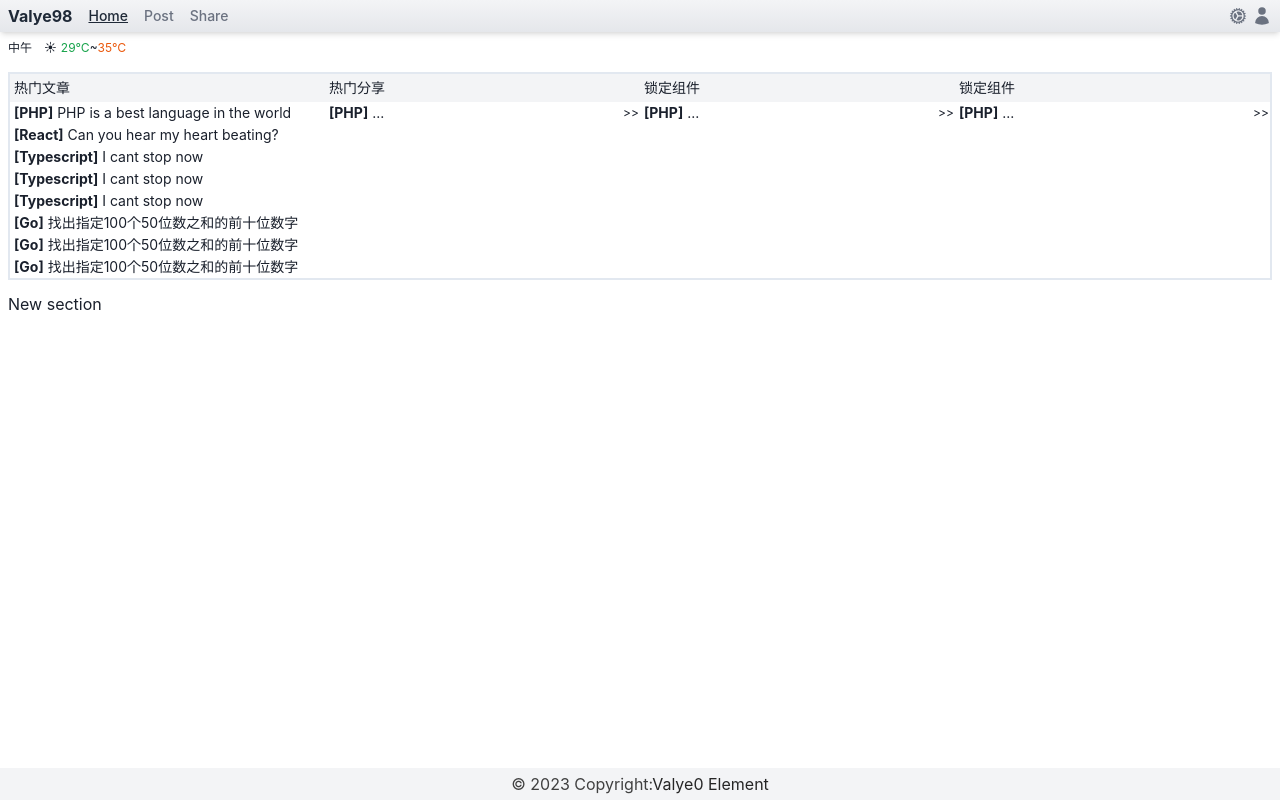
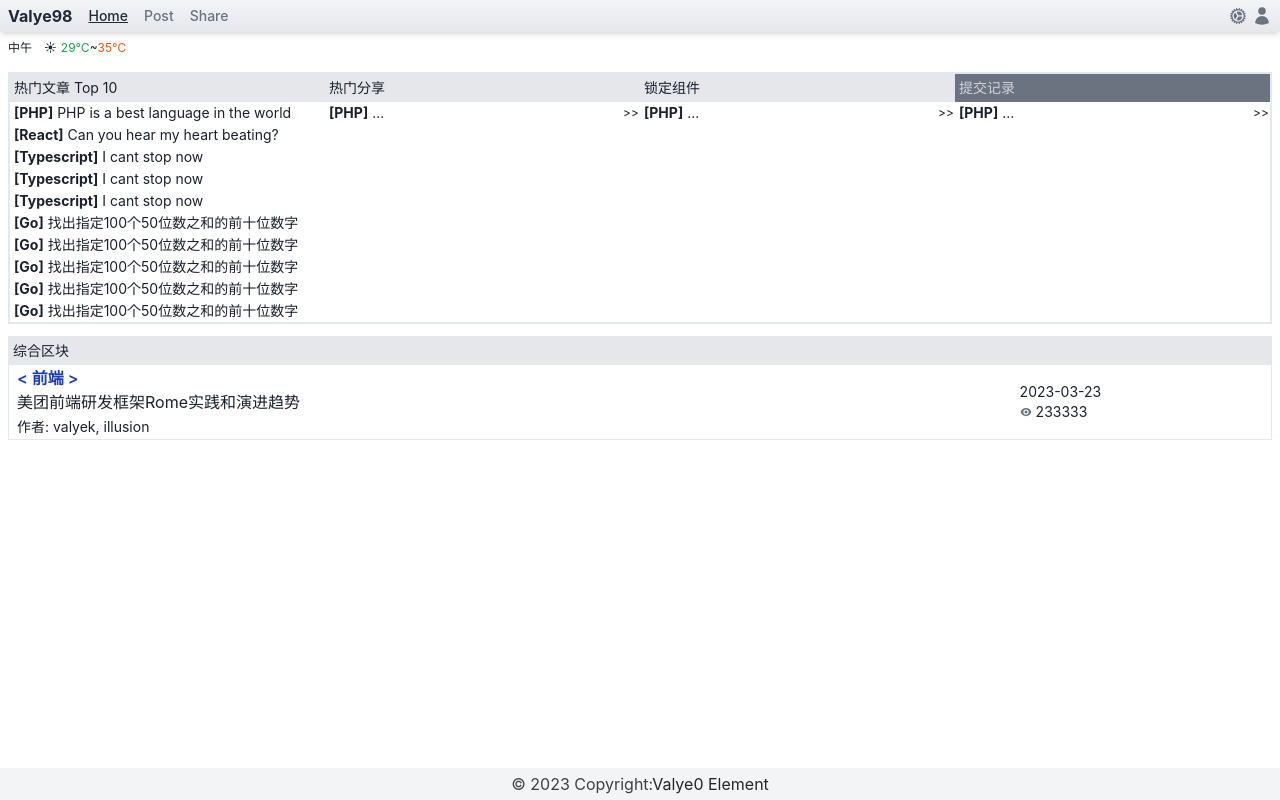
Before and after one commit to hjklchan/valyek, a React (Vite) app: page /home in a window 1280 px wide. Built offline with nearby package versions, Linux system fonts and the light colour scheme.

Commit message:
home page

```diff
--- a/src/pages/home/index.tsx
+++ b/src/pages/home/index.tsx
@@ -1,5 +1,4 @@
-import { LockClosedIcon } from "@heroicons/react/24/solid";
-import { argv0 } from "process";
+import { EyeIcon } from "@heroicons/react/24/solid";
 
 export default function() {
     const fakePosts: { id: number, category: string, title: string }[] = [
@@ -11,8 +10,8 @@ export default function() {
         { id: 7, category: "Go", title: "找出指定100个50位数之和的前十位数字" },
         { id: 8, category: "Go", title: "找出指定100个50位数之和的前十位数字" },
         { id: 9, category: "Go", title: "找出指定100个50位数之和的前十位数字" },
-        // { id: 10, category: "Go", title: "找出指定100个50位数之和的前十位数字" },
-        // { id: 11, category: "Go", title: "找出指定100个50位数之和的前十位数字" },
+        { id: 10, category: "Go", title: "找出指定100个50位数之和的前十位数字" },
+        { id: 11, category: "Go", title: "找出指定100个50位数之和的前十位数字" },
     ];
     const renderPostList = () => {
         // Loop <td> tags
@@ -32,7 +31,7 @@ export default function() {
     return <div className="space-y-3">
         <div className="grid grid-cols-4 gap-0 border-2">
             <div className="">
-                <h2 className="bg-gray-100 p-1 text-sm">热门文章</h2>
+                <h2 className="bg-gray-200 p-1 text-sm">热门文章 Top 10</h2>
                 <table className="w-full">
                     <tbody>
                         {
@@ -55,7 +54,7 @@ export default function() {
                 </table>
             </div>
             <div className="">
-                <h2 className="bg-gray-100 p-1 text-sm">热门分享</h2>
+                <h2 className="bg-gray-200 p-1 text-sm">热门分享</h2>
                 <table className="w-full">
                     <tbody>
                         <tr className="">
@@ -68,7 +67,7 @@ export default function() {
                 </table>
             </div>
             <div className="">
-                <h2 className="bg-gray-100 p-1 text-sm">锁定组件</h2>
+                <h2 className="bg-gray-200 p-1 text-sm">锁定组件</h2>
                 <table className="w-full">
                     <tbody>
                         <tr className="">
@@ -81,7 +80,7 @@ export default function() {
                 </table>
             </div>
             <div>
-                <h2 className="bg-gray-100 p-1 text-sm">锁定组件</h2>
+                <h2 className="bg-gray-500 p-1 text-gray-300 text-sm">提交记录</h2>
                 <table className="w-full">
                     <tbody>
                         <tr className="">
@@ -94,6 +93,23 @@ export default function() {
                 </table>
             </div>
         </div>
-        <h2>New section</h2>
+        <div className="border">
+            <h2 className="p-1 text-sm bg-gray-200">综合区块</h2>
+            <table className="table-fixed w-full">
+                <tbody>
+                    <tr className="h-18">
+                        <td className="px-2">
+                            <span className="font-semibold text-blue-800 hover:underline cursor-pointer">{`< 前端 >`}</span><br />
+                            <span className="text-md hover:underline cursor-pointer">美团前端研发框架Rome实践和演进趋势</span><br />
+                            <span className="text-sm">作者: valyek, illusion</span>
+                        </td>
+                        <td className="w-1/5">
+                            <div className="text-sm">2023-03-23</div>
+                            <div className="flex items-center space-x-4 text-sm"><EyeIcon className="h-3 w-3 mr-1 text-gray-500" />233333</div>
+                        </td>
+                    </tr>
+                </tbody>
+            </table>
+        </div>
     </div>
 }
```
